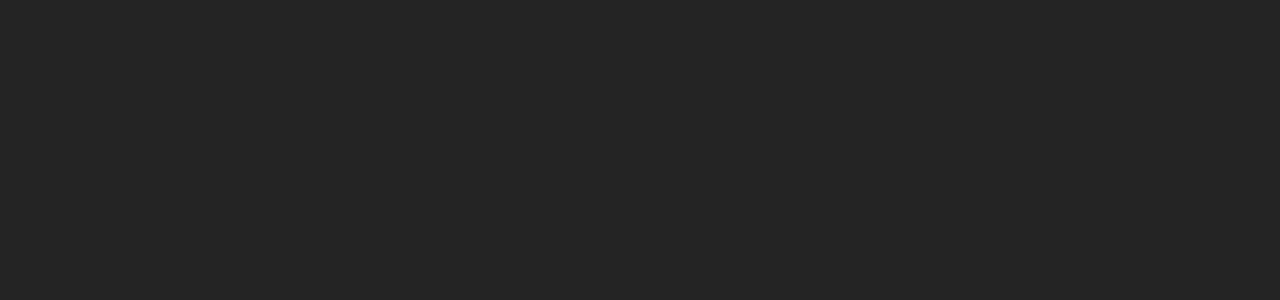
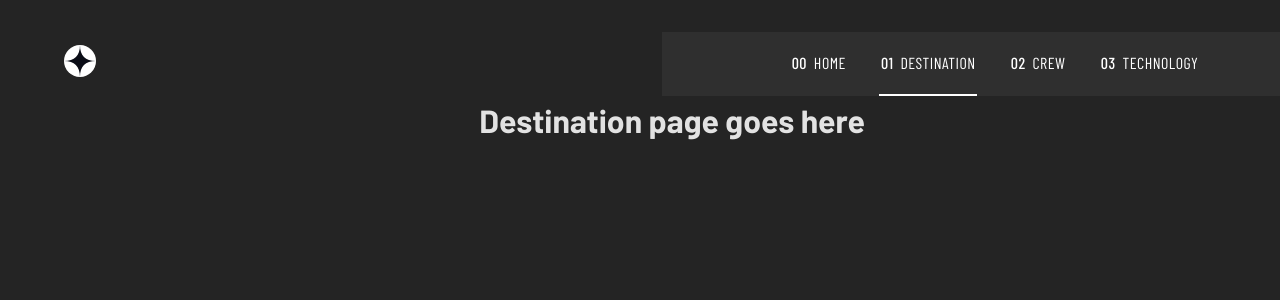
Before and after one commit to aditiintechk/space-exploration-site, a React (Vite) app: page /destination in a window 1280 px wide. Before the commit this address had no page. Shown: the top 300 px of the page. Built offline with nearby package versions, Linux system fonts and the light colour scheme; a web font is replaced by a local one.

Commit message:
add different routes and set active page navigation

```diff
--- a/src/App.jsx
+++ b/src/App.jsx
@@ -1,7 +1,9 @@
 import { BrowserRouter, Routes, Route, Link } from 'react-router-dom'
 import './App.css'
-import Header from './components/Header.jsx'
 import Home from './pages/Home.jsx'
+import Destination from './pages/Destination.jsx'
+import Crew from './pages/Crew.jsx'
+import Technology from './pages/Technology.jsx'
 import Layout from './components/Layout.jsx'
 
 function App() {
@@ -10,6 +12,9 @@ function App() {
 			<Routes>
 				<Route path='/' element={<Layout />}>
 					<Route index element={<Home />} />
+					<Route path='/destination' element={<Destination />} />
+					<Route path='/crew' element={<Crew />} />
+					<Route path='/technology' element={<Technology />} />
 				</Route>
 			</Routes>
 		</BrowserRouter>
--- a/src/components/Header.jsx
+++ b/src/components/Header.jsx
@@ -2,6 +2,9 @@ import logo from '../assets/logo.svg'
 import { Link, NavLink } from 'react-router-dom'
 
 export default function Header() {
+	const activeStyles = {
+		borderBottom: '2px solid #fff',
+	}
 	return (
 		<header>
 			<Link to='/'>
@@ -9,16 +12,40 @@ export default function Header() {
 			</Link>
 			<nav>
 				<ul className='nav-items'>
-					<NavLink to='/' className='item activeStyles'>
+					<NavLink
+						to='/'
+						className='item'
+						style={({ isActive }) =>
+							isActive ? activeStyles : null
+						}
+					>
 						<span>00</span> HOME
 					</NavLink>
-					<NavLink to='/destination' className='item'>
+					<NavLink
+						to='/destination'
+						className='item'
+						style={({ isActive }) =>
+							isActive ? activeStyles : null
+						}
+					>
 						<span>01</span> DESTINATION
 					</NavLink>
-					<NavLink to='/crew' className='item'>
+					<NavLink
+						to='/crew'
+						className='item'
+						style={({ isActive }) =>
+							isActive ? activeStyles : null
+						}
+					>
 						<span>02</span> CREW
 					</NavLink>
-					<NavLink to='/technology' className='item'>
+					<NavLink
+						to='/technology'
+						className='item'
+						style={({ isActive }) =>
+							isActive ? activeStyles : null
+						}
+					>
 						<span>03</span> TECHNOLOGY
 					</NavLink>
 				</ul>
--- /dev/null
+++ b/src/pages/Crew.jsx
@@ -0,0 +1,3 @@
+export default function Crew() {
+	return <h1>Crew page goes here</h1>
+}
--- /dev/null
+++ b/src/pages/Destination.jsx
@@ -0,0 +1,3 @@
+export default function Destination() {
+	return <h1>Destination page goes here</h1>
+}
--- /dev/null
+++ b/src/pages/Technology.jsx
@@ -0,0 +1,3 @@
+export default function Technology() {
+	return <h1>Technology page goes here</h1>
+}
```
